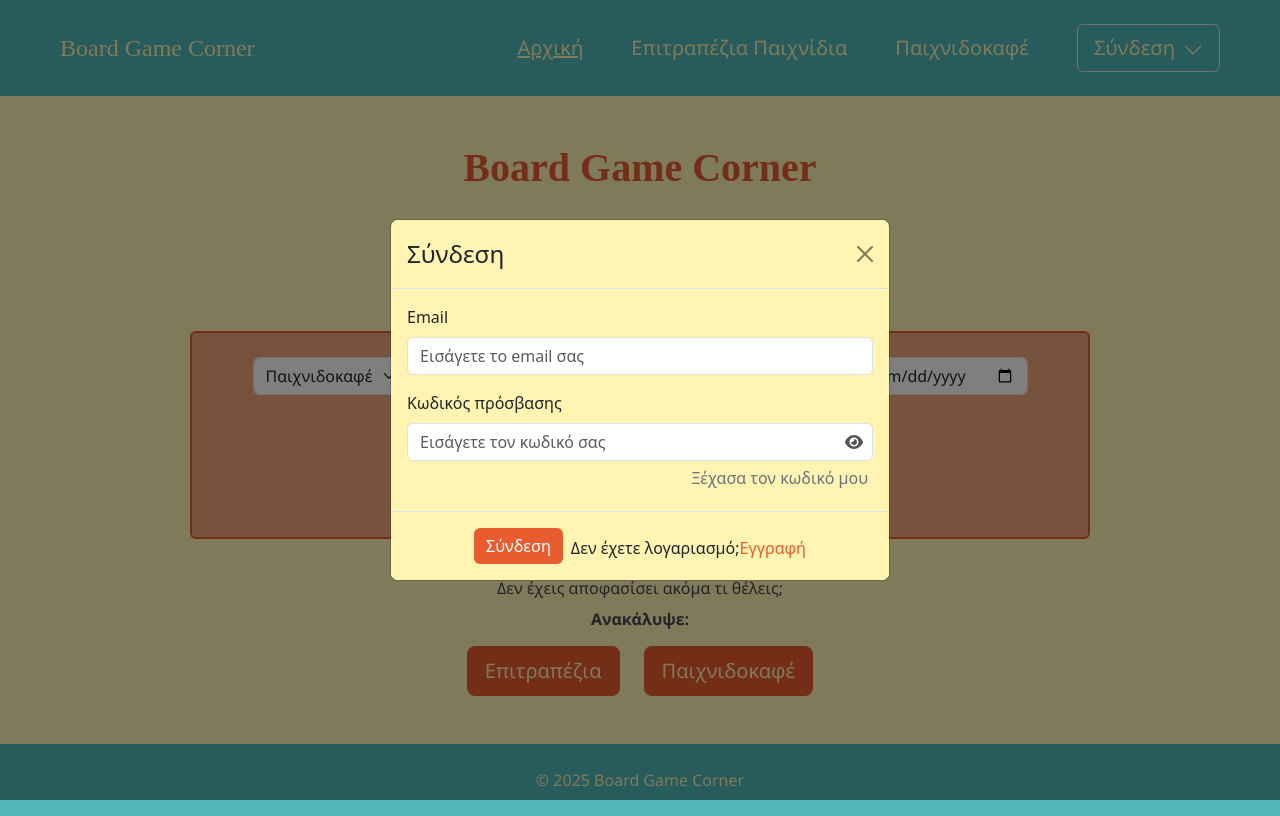
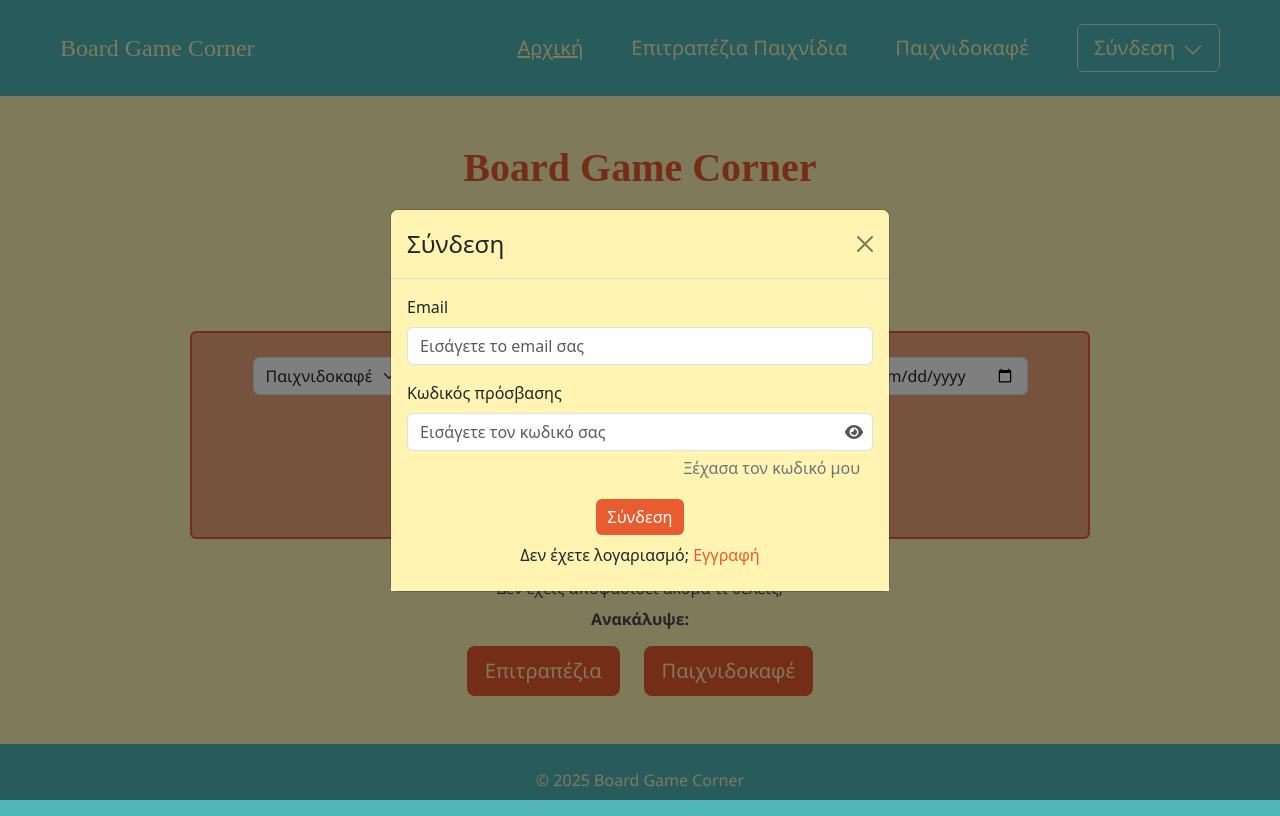
Before and after one commit to stellavl/board-game-corner, a React (Create React App) app in the folder frontend/: page / in a window 1280 px wide. Both pictures are taken after a click on the button "Σύνδεση". Built offline with nearby package versions, Linux system fonts and the light colour scheme; the HTML template or start-up script is replaced by a standard one.

Commit message:
fix styling

```diff
--- a/frontend/src/components/LoginModal.jsx
+++ b/frontend/src/components/LoginModal.jsx
@@ -1,5 +1,5 @@
 import { React, useState } from 'react';
-import { Modal, Button, Form, Alert, Spinner, Nav } from 'react-bootstrap';
+import { Modal, Button, Form, Alert, Spinner, Nav, Row, Col } from 'react-bootstrap';
 import useLoginForm from '../hooks/useLoginForm';
 import { FontAwesomeIcon } from '@fortawesome/react-fontawesome';
 import { faEye, faEyeSlash } from '@fortawesome/free-solid-svg-icons';
@@ -55,13 +55,13 @@ const LoginModal = ({ showModal, setShowModal }) => {
           </Form.Group>
           <Button
               variant="link"
-              className="p-1 text-secondary text-decoration-none float-end"
+              className="pt-1 text-secondary text-decoration-none float-end"
             >
               Ξέχασα τον κωδικό μου
             </Button>
         </Form>
-      </Modal.Body>
-      <Modal.Footer style={{ backgroundColor: 'var(--color-soft-yellow)', justifyContent: 'center' }}>
+        <Row className="mt-5 align-items-center">
+        <Col className="d-flex justify-content-center">
           <Button
             onClick={() => handleSubmit(() => setShowModal(false))}
             disabled={isSubmitting}
@@ -69,13 +69,19 @@ const LoginModal = ({ showModal, setShowModal }) => {
           >
             {isSubmitting ? <Spinner as="span" animation="border" size="sm" /> : 'Σύνδεση'}
           </Button>
+          </Col>
+        </Row>
+        <Row className="mb-2">
+          <Col>
           <div className="d-flex justify-content-center mt-2">
-          <span>Δεν έχετε λογαριασμό; </span>
+            <span>Δεν έχετε λογαριασμό;&nbsp;</span>
             <Nav.Link to="/signup" className="btn btn-link p-0" style={{ color: 'var(--color-orange)' }}>
               Εγγραφή
             </Nav.Link>
           </div>
-      </Modal.Footer>
+          </Col>
+        </Row>
+      </Modal.Body>
     </Modal>
   );
 };
```
Lines whose indentation alone changed are shown as unchanged.
